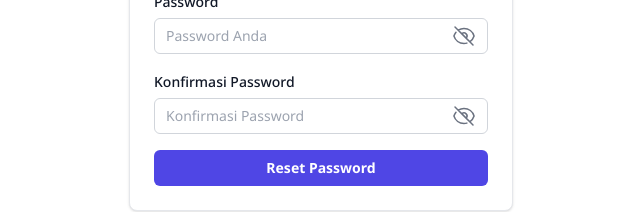
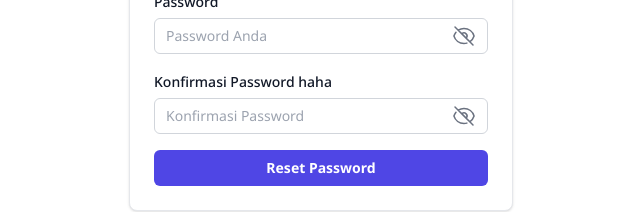
Before and after one commit to aliusmn/pos-fe, a Next.js app: page /reset-password in a window 1280 px wide. Shown: the part 339-551 px from the top of the page, without its empty margins (319-959 px from the left). Built offline with nearby package versions, Linux system fonts and the light colour scheme.

Commit message:
Test commit default

```diff
--- a/app/(auth)/reset-password/page.tsx
+++ b/app/(auth)/reset-password/page.tsx
@@ -23,7 +23,7 @@ export default function ResetPasswordPage() {
           placeholder="Password Anda"
         />
       </InputGroup>
-      <InputGroup htmlFor="password_confirmation" label="Konfirmasi Password">
+      <InputGroup htmlFor="password_confirmation" label="Konfirmasi Password haha">
         <InputPassword
           name="password_confirmation"
           id="password_confirmation"
```
